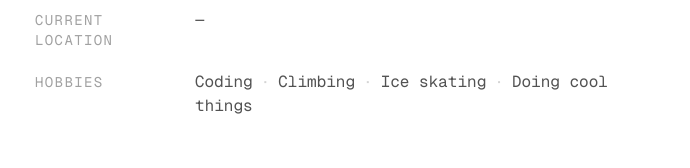
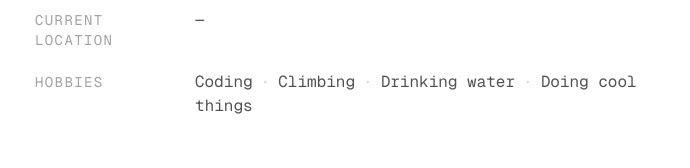
Before and after one commit to Texseractrum/me, a Next.js app: page / in a window 1280 px wide. Shown: the part 632-800 px from the top of the page, without its empty margins (293-983 px from the left). Built offline with nearby package versions, Linux system fonts and the light colour scheme; no server answers; the database is empty.

Commit message:
Update hobby from ice skating to drinking water ✨
Co-Authored-By: Daniil <bekirov.aida@gmail.com>
X-Conversation-ID: js7308av7a26f961mb6hc15mnd82z0a6
X-Workspace-ID: k17cywgnj47mdqt95gjp6vwxds82zxv9

```diff
--- a/app/page.tsx
+++ b/app/page.tsx
@@ -191,7 +191,7 @@ export default async function Home() {
               Hobbies
             </span>
             <span className="font-mono text-base text-neutral-600 dark:text-neutral-400">
-              Coding<span className="mx-2 text-neutral-300">·</span>Climbing<span className="mx-2 text-neutral-300">·</span>Ice skating<span className="mx-2 text-neutral-300">·</span>Doing cool things
+              Coding<span className="mx-2 text-neutral-300">·</span>Climbing<span className="mx-2 text-neutral-300">·</span>Drinking water<span className="mx-2 text-neutral-300">·</span>Doing cool things
             </span>
           </div>
 
```
